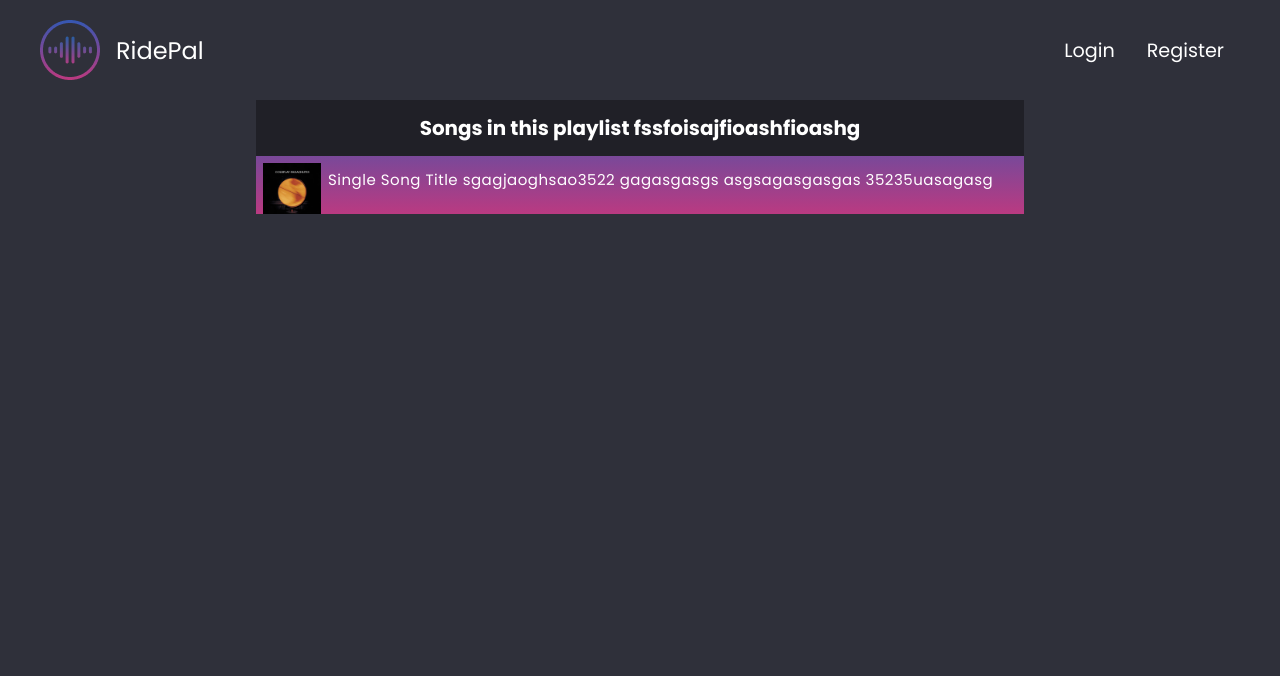
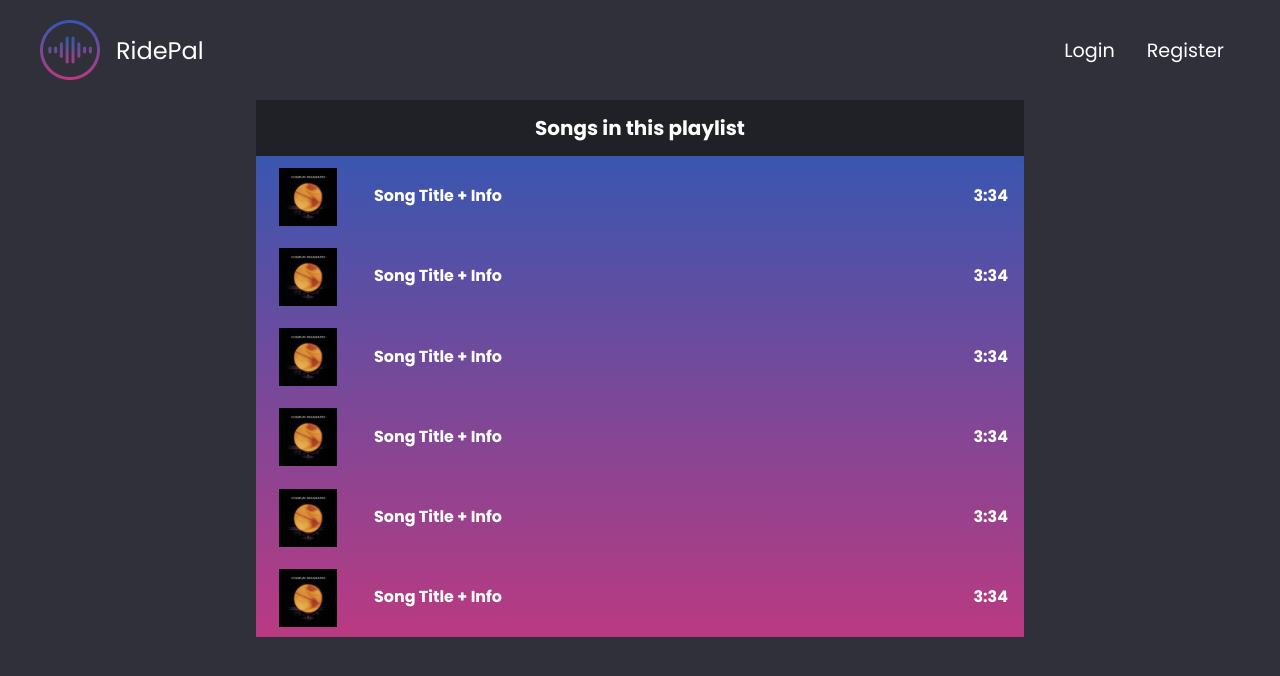
Before and after one commit to sava-stanchev/ridepal-playlist-generator, a React (Create React App) app in the folder client/: page /playlist in a window 1280 px wide. Shown: the top 676 px of the page. Built offline with nearby package versions, Linux system fonts and the light colour scheme.

Commit message:
fix individual playlist view

```diff
--- a/client/src/App.css
+++ b/client/src/App.css
@@ -269,7 +269,6 @@ body {
   width: 60vw;
   max-width: 100%;
   display: block;
-  background-image: linear-gradient(#3A56B0, #BA3A81);
   height: 70%;
   max-height: 70vh;
   overflow-y: scroll;
@@ -286,45 +285,36 @@ body {
   margin: 0;
 }
 
-
-
-.songs-info {
-  max-width: 100%;
-  height: 0.5rem;
-  display: flex;
+.playlist-list {
+  border-collapse: collapse;
+  background: linear-gradient(#3A56B0, #BA3A81);
 }
 
-.songs-name {
-  max-width: 100%;
-  height: 50px;
-  padding-left: 4.5rem;
+.playlist-list tr {
+  transform-origin: 0% 50%;
+  text-align: center;
 }
 
-.songs-name h6 {
-  width: 100%;
-  max-width: 100%;
-  margin-top: 7px;
-  font-size: 15px;
-  font-weight: normal;
-  letter-spacing: 0.5px;
-  display: inline-flex;
-  cursor: default;
-  line-height: 15px;
-  flex-direction: column;
+.playlist-list tr:hover {
+  background: #393959;
 }
 
-.songs-name p {
-  font-size: 12px;
-  line-height: 0;
-  letter-spacing: 0.5px;
-  color: #e1e1e1;
-  cursor: default;
-
+.song-album-cover {
+  padding-right: 1rem;
+  padding-left: 1rem;
 }
 
-hr {
-  width: 95%;
-  margin: 0.75rem;
+.song-length {
+  padding-right: 1rem;
+  padding-left: 1rem;
+}
+
+.song-title {
+  width: 100%;
+  text-align: left;
+  padding-right: 1rem;
+  padding-left: 1rem;
+  transition: all 0.3s ease-in;
 }
 
 .album-img {
--- a/client/src/components/ViewPlaylist.js
+++ b/client/src/components/ViewPlaylist.js
@@ -6,22 +6,64 @@ const ViewPlaylist = () => {
     <div className="songs-container-main-section">
       <div className="songs-container">
         <div className="playlist-header">
-        <h5 className="playlist-title">Songs in this playlist fssfoisajfioashfioashg</h5>
+          <h5 className="playlist-title">Songs in this playlist</h5>
         </div>
-      <div className="playlist-songs">
-      <div classname="songs-box">
-        <div className="songs-info">
+        <table className="playlist-list">
+          <tr className="song">
+            <td className="song-album-cover">
               <div className="album-img">
                 <img src={albumCover} alt=""/>
               </div>
+            </td>
+            <td className="song-title"><h5>Song Title + Info</h5></td>
+            <td className="song-length"><h5>3:34</h5></td>
+          </tr>
+          <tr className="song">
+            <td className="song-album-cover">
+              <div className="album-img">
+                <img src={albumCover} alt=""/>
               </div>
-        <div className="songs-name">
-          <h6>Single Song Title sgagjaoghsao3522 gagasgasgs asgsagasgasgas 35235uasagasg</h6>
-          <p>Some info stuff</p>
-          <hr/>
+            </td>
+            <td className="song-title"><h5>Song Title + Info</h5></td>
+            <td className="song-length"><h5>3:34</h5></td>
+          </tr>
+          <tr className="song">
+            <td className="song-album-cover">
+              <div className="album-img">
+                <img src={albumCover} alt=""/>
               </div>
+            </td>
+            <td className="song-title"><h5>Song Title + Info</h5></td>
+            <td className="song-length"><h5>3:34</h5></td>
+          </tr>
+          <tr className="song">
+            <td className="song-album-cover">
+              <div className="album-img">
+                <img src={albumCover} alt=""/>
               </div>
+            </td>
+            <td className="song-title"><h5>Song Title + Info</h5></td>
+            <td className="song-length"><h5>3:34</h5></td>
+          </tr>
+          <tr className="song">
+            <td className="song-album-cover">
+              <div className="album-img">
+                <img src={albumCover} alt=""/>
               </div>
+            </td>
+            <td className="song-title"><h5>Song Title + Info</h5></td>
+            <td className="song-length"><h5>3:34</h5></td>
+          </tr>
+          <tr className="song">
+            <td className="song-album-cover">
+              <div className="album-img">
+                <img src={albumCover} alt=""/>
+              </div>
+            </td>
+            <td className="song-title"><h5>Song Title + Info</h5></td>
+            <td className="song-length"><h5>3:34</h5></td>
+          </tr>
+        </table>
       </div>
     </div>
   )
```
Lines whose indentation alone changed are shown as unchanged.
